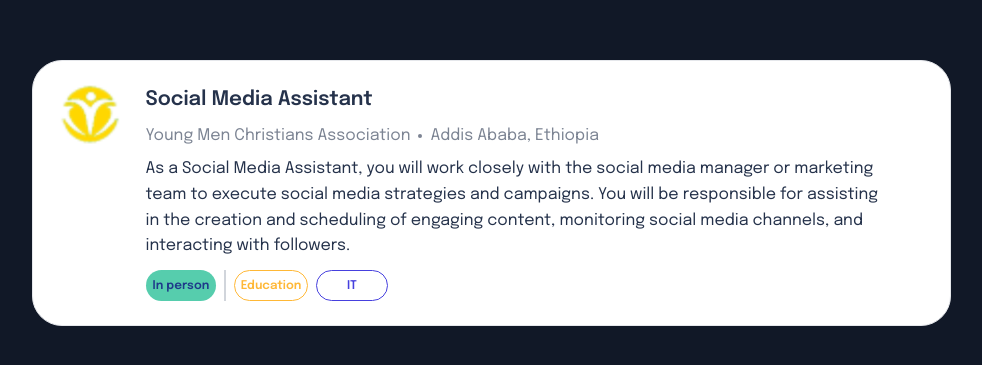
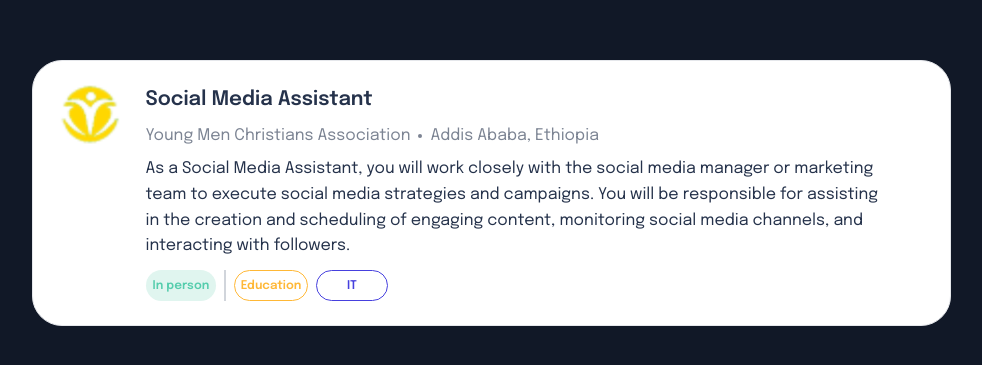
Before and after one commit to Danitilahun/A2SV_InternShip, a React (Create React App) app: page / in a window 1280 px wide. Shown: the part 207-572 px from the top of the page, without its empty margins (149-1131 px from the left). Built offline with nearby package versions, Linux system fonts and the light colour scheme.

Commit message:
adding color change

```diff
--- a/src/component/Task_1_Building_Your_First_Card.js
+++ b/src/component/Task_1_Building_Your_First_Card.js
@@ -28,8 +28,8 @@ const Card = () => {
           </div>
 
           <div class="flex w-[242px] h-[31px] gap-[8px]">
-            <div class="bg-[#56CDAD] w-[76px] h-[31px] rounded-[80px] p-[6px] gap-[8px] flex justify-center items-center">
-              <div class="font-epilogue font-semibold text-[12px] text-blue-900">
+            <div class="bg-[#e0f5ef] w-[76px] h-[31px] rounded-[80px] p-[6px] gap-[8px] flex justify-center items-center">
+              <div class="font-epilogue font-semibold text-[12px] text-[#56CDAD]">
                 In person
               </div>
             </div>
```
